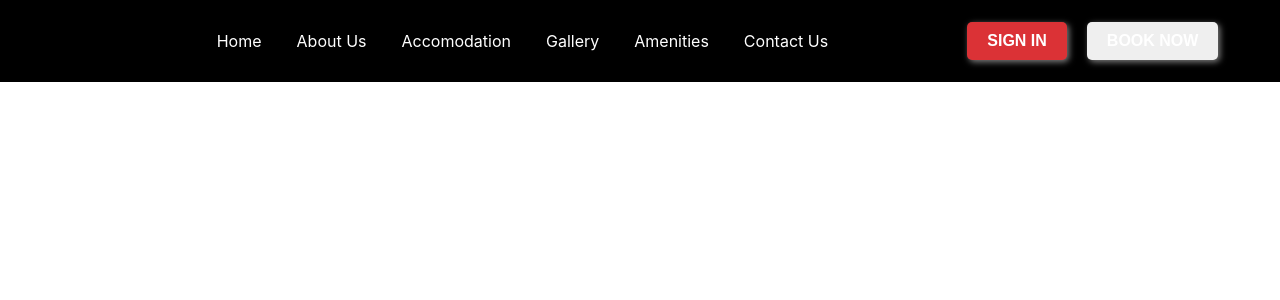
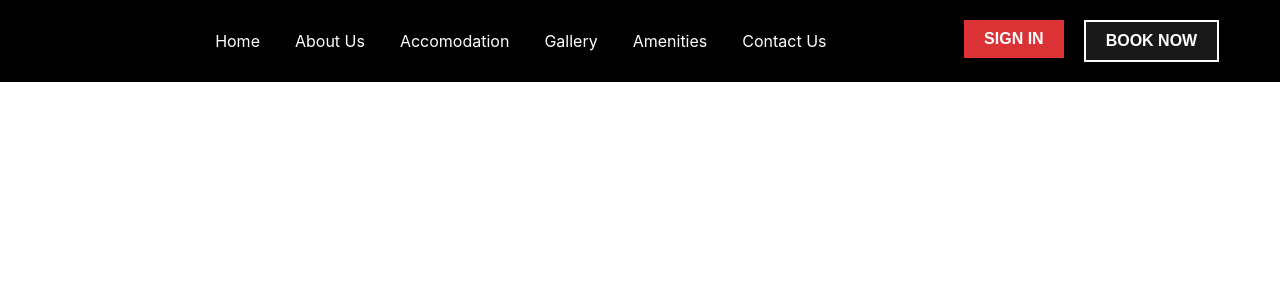
Before and after one commit to KalpithaRB/Resort_Websites, a React (Create React App) app in the folder websites/: page / in a window 1280 px wide. Shown: the top 300 px of the page. Built offline with nearby package versions, Linux system fonts and the light colour scheme.

Commit message:
Did some change in styles and color of the button

```diff
--- a/websites/src/components/Button.css
+++ b/websites/src/components/Button.css
@@ -1,17 +1,18 @@
 .custom-button{
     border: none;
-    border-radius: 5px;
+    border-radius: 0px;
     color: white;
     width: fit-content;
     text-transform: uppercase;
     font-weight: bold;
     font-size: 16px;
     padding: 10px 20px 10px 20px;
-    box-shadow: 2px 2px 6px grey;
+    /* box-shadow: 2px 2px 6px grey; */
     transition: .25s;
     overflow: hidden;
     position: relative;
     }
+
     .custom-button:after {
     content: "";
     background: lightgray;
@@ -34,8 +35,10 @@
     .blue{
     background-color: #4885ed;
     }
-    .orange{
-    background-color: #Fac898;
+    .Black{
+    background-color: #1a1919;
+    border:2px solid white;
+
     }
     .red{
     background-color: #db3236;
@@ -46,11 +49,11 @@
     background-color: #2b5294;
     box-shadow: 2px 2px 20px grey;
     }
-    .button-container button.custom-button.green:hover{
-    cursor: pointer;
-    background-color: #298039;
-    box-shadow: 2px 2px 20px grey;
-    }
+    .button-container button.custom-button.Black:hover{
+        cursor: pointer;
+        background-color: #121312;
+        /*box-shadow: 2px 2px 20px rgb(238, 234, 234);*/
+        }
     .button-container button.custom-button.red:hover{
     cursor: pointer;
     background-color: #9e2427;
```
